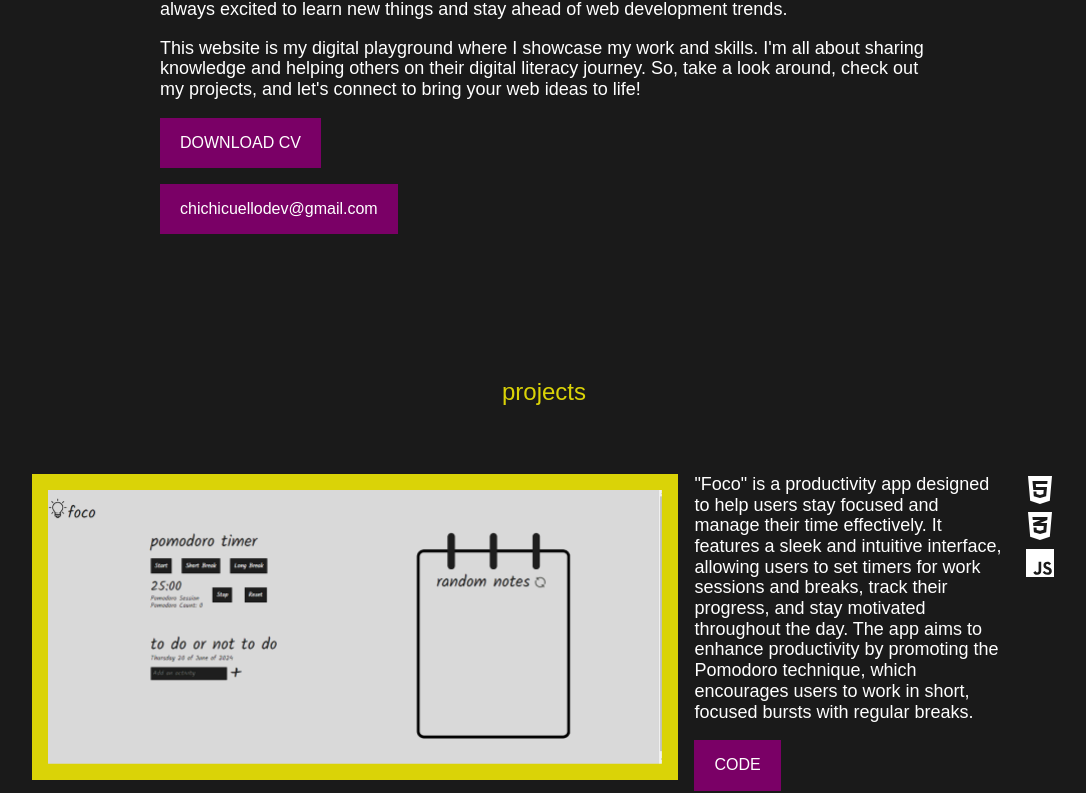
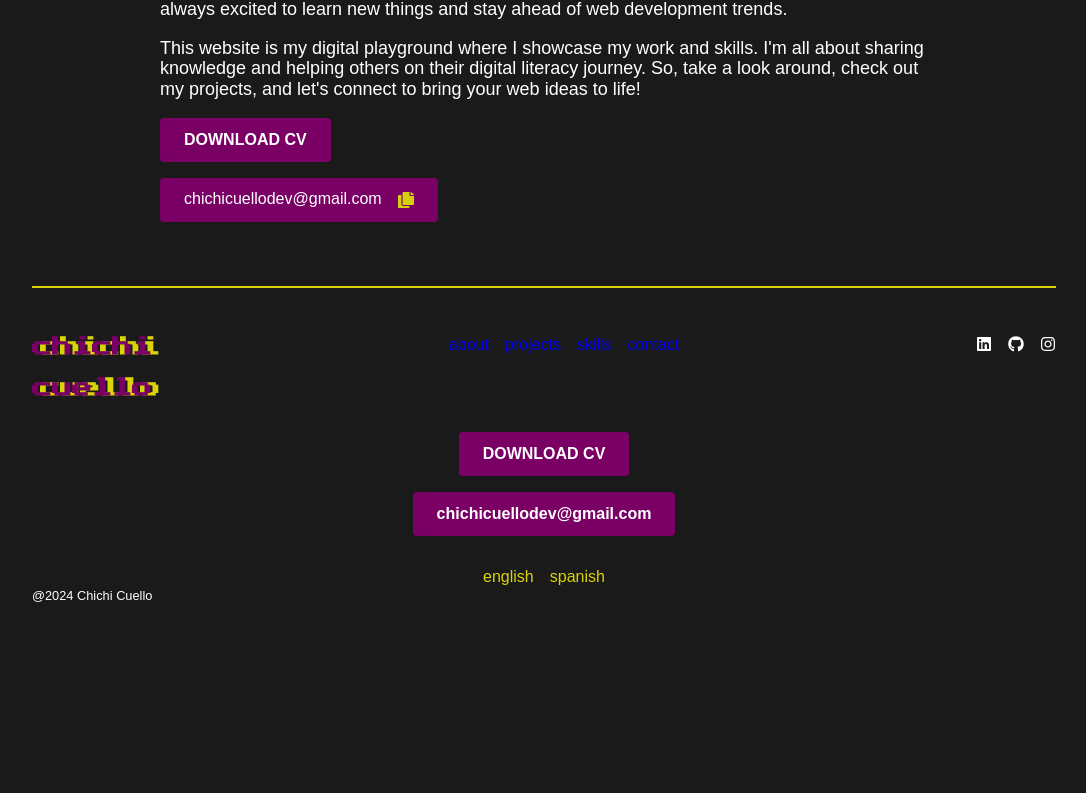
Before and after one commit to ChichiCuello/chichicuellodev, a React (Create React App) app: page /about in a window 1280 px wide. Shown: the part 897-1690 px from the top of the page, without its empty margins (96-1182 px from the left). After the commit the page ends 1518 px from the top, so only its background shows below. Built offline with nearby package versions, Linux system fonts and the light colour scheme; a web font is replaced by a local one.

Commit message:
added styles for download cv

```diff
--- a/package.json
+++ b/package.json
@@ -11,7 +11,9 @@
     "react-dom": "^18.3.1",
     "react-icons": "^5.2.1",
     "react-router-dom": "^6.23.1",
+    "react-router-hash-link": "^2.4.3",
     "react-scripts": "5.0.1",
+    "react-scroll": "^1.9.0",
     "web-vitals": "^2.1.4"
   },
   "scripts": {
--- a/src/App.css
+++ b/src/App.css
@@ -90,6 +90,7 @@
     margin: 0 5%;
   }
 }
+
 
 /* projects */
 .projects{
--- a/src/App.js
+++ b/src/App.js
@@ -1,4 +1,5 @@
 import './App.css';
+import {Routes,Route} from 'react-router-dom';
 import { Navbar } from './components/Navbar';
 import { Hero } from './components/Hero';
 import { About } from './components/About';
@@ -8,17 +9,39 @@ import {Contact} from './components/Contact'
 import { Footer } from './components/Footer';
 
 function App() {
+  const Home = () => {
+    return (
+      <div>
+        <section id="about">
+          <About />
+        </section>
+        <section id="projects">
+          <Projects />
+        </section>
+        <section id="skills">
+          <Skills />
+        </section>
+        <section id="contact">
+          <Contact />
+        </section>
+      </div>
+    );
+  }
   return (
     <>
     <Navbar />
     <Hero />
-    <About />
-    <Projects />
-    <Skills />
-    <Contact / >
+    <Routes>
+      <Route path="/" element={<Home />} />
+      <Route path="/about" element={<About />} />
+      <Route path="/projects" element={<Projects />} />
+      <Route path="/skills" element={<Skills />} />
+      <Route path="/contact" element={<Contact />} />
+    </Routes>
     <Footer />
     </>
   );
 }
 
+
 export default App;
--- a/src/components/About.jsx
+++ b/src/components/About.jsx
@@ -1,15 +1,19 @@
 import React from 'react';
 import data from '../data/data';
 import Button from './atoms/Button';
+import Email from './atoms/Email'
+
 
 export const About = () => {
+  const email = 'chichicuellodev@gmail.com';
   return (
     <section id='about' className='about'>
       <h2>{data.about.h2}</h2>
       <p>{data.about.p_1}</p>
       <p>{data.about.p_2}</p>
-      <Button text="DOWNLOAD CV"/>
-      <Button text={data.about.btn_email} />
+      <Button text="DOWNLOAD CV" className='glow'/>
+      {/* <Button text={data.about.btn_email} /> */}
+      <Email email={email} />
     </section>
   )
 }
--- a/src/components/Contact.jsx
+++ b/src/components/Contact.jsx
@@ -28,9 +28,8 @@ export const Contact = () => {
         <li><FaGithub style={{fontSize:'32'}} /></li>
         <li><FaInstagram style={{fontSize:'32'}} /></li>
         </ul>
-        <Button text="DOWNLOAD CV"/>
+        <Button text="DOWNLOAD CV" className='glow'/>
       </div>
-
       </div>
 
     </section>
--- a/src/components/Footer.jsx
+++ b/src/components/Footer.jsx
@@ -2,8 +2,11 @@ import React from 'react';
 import data from '../data/data';
 import Button from '../components/atoms/Button';
 import { FaLinkedin, FaGithub, FaInstagram } from "react-icons/fa";
+import { HashLink as Link } from 'react-router-hash-link';
+
 
 export const Footer = () => {
+
   return (
     <section id='footer' className='footer'>
       <div className='row'>
@@ -12,10 +15,10 @@ export const Footer = () => {
       <h3 className='title'><span aria-hidden='true'>cuello</span>cuello</h3>
       </div>
       <ul>
-        <li>about</li>
-        <li>projects</li>
-        <li>skills</li>
-        <li>contact</li>
+      <Link smooth to='/#about'><li>about</li></Link>
+      <Link smooth to='/#projects'><li>projects</li></Link>
+      <Link smooth to='/#skills'><li>skills</li></Link>
+      <Link smooth to='/#contact'><li>contact</li></Link>
       </ul>
       <ul>
         <li><FaLinkedin /></li>
@@ -24,8 +27,8 @@ export const Footer = () => {
       </ul>
       </div>
       <div className='buttons'>
-        <Button text="DOWNLOAD CV"/>
-        <Button text={data.about.btn_email} />
+        <Button text="DOWNLOAD CV" className='glow'/>
+        <Button text={data.about.btn_email} className='email' />
       </div>
       <div className='lang'>
         <ul><li>english
--- a/src/components/Navbar.jsx
+++ b/src/components/Navbar.jsx
@@ -2,6 +2,7 @@ import React from 'react'
 import { useState } from 'react';
 import { IconContext } from "react-icons";
 import { FaBars, FaTimes } from 'react-icons/fa';
+import { HashLink as Link } from 'react-router-hash-link';
 /* import '../App.css' */
 
 export const Navbar = () => {
@@ -24,10 +25,10 @@ export const Navbar = () => {
           </IconContext.Provider>
       </a>
       <ul className={`menu ${isMenuOpen ? 'open' : ''}`}>  {/* Conditional class for opening/closing */}
-        <li>about</li>
-        <li>projects</li>
-        <li>skills</li>
-        <li>contact</li>
+        <Link smooth to='/#about' onClick={closeMenu}><li>about</li></Link>
+        <Link smooth to='/#projects' onClick={closeMenu}><li>projects</li></Link>
+        <Link smooth to='/#skills' onClick={closeMenu}><li>skills</li></Link>
+        <Link smooth to='/#contact' onClick={closeMenu}><li>contact</li></Link>
       </ul>
     </div>
   )
--- /dev/null
+++ b/src/components/atoms/Email.jsx
@@ -0,0 +1,20 @@
+import React from 'react';
+import copyIcon from '../../assets/icons/copy.svg';
+
+const copyText = (text) => {
+  navigator.clipboard.writeText(text).then(() => {
+    alert('Text copied to clipboard: ' + text);
+  }).catch(err => {
+    console.error('Could not copy text: ', err);
+  });
+};
+
+const Email = ({ email }) => {
+  return (
+    <div className="email">
+      {email} <img src={copyIcon} alt="Copy Icon" onClick={() => copyText(email)}/>
+    </div>
+  );
+};
+
+export default Email;
--- a/src/components/atoms/button.css
+++ b/src/components/atoms/button.css
@@ -1,6 +1,70 @@
 .button{
   background-color: var(--clr-primary-purple);
   color: var(--clr-body-white);
+  font-weight: 700;
   /* margin-bottom: 0.5rem; */
-  padding: 1rem 1.25rem;
+  padding: 0.8rem 1.5rem;
+  border-radius: .25rem;
 }
+
+/* glow animation */
+.glow{
+  position: relative;
+  z-index: 0;
+}
+
+.glow::after{
+  content:" ";
+  position: absolute;
+  background-color: var(--clr-primary-purple);
+  width: 100%;
+  height: 100%;
+  top: 0;
+  left: 0;
+  z-index: -1;
+  border-radius: .25rem;
+}
+
+.glow::before{
+  content: "";
+  background: linear-gradient(
+    45deg,
+    var(--clr-primary-purple), #FF7300, #FFFB00, var(--clr-accent-green),
+    #00FFD5, #002BFF, #FF00FF, var(--clr-primary-purple)
+    );
+  position: absolute;
+  width: calc(100% + 0.25rem);
+  height: calc(100% + 0.25rem);
+  top: -0.125rem;
+  left: -0.125rem;
+  background-size: 600%;
+  z-index: -1;
+  filter: blur(0.5rem);
+
+  animation: glowing 10s linear infinite ;
+  transition: opacity .3s ease-in-out;
+  border-radius: .25rem;
+  opacity: 0;
+
+}
+
+@keyframes glowing {
+  0%{
+    background-position: 0 0;
+  }
+  50%{
+    background-position: 400% 0;
+  }
+  100%{
+    background-position: 0 0;
+  }
+}
+
+.glow:hover::before{
+  opacity: 1;
+}
+
+
+.glow:active::after{
+  background: transparent;
+}
--- a/src/index.css
+++ b/src/index.css
@@ -47,6 +47,7 @@ button{
   cursor: pointer;
   display: block;
   border: none;
+  outline: none;
 }
 
 ul{
@@ -54,8 +55,8 @@ ul{
   padding: 0 0 0 0;
 }
 a {
-  color: var(--clr-gray-body);
   cursor: pointer;
+  text-decoration: none;
 }
 
 li{
@@ -76,3 +77,18 @@ p{
 .basic-margin {
   margin: 0 10%;
 }
+
+.email{
+  display: inline-flex;
+  align-items: center; /* Align items vertically in the center */
+  gap: 1rem;
+  background-color: var(--clr-primary-purple);
+  color: var(--clr-body-white);
+  /* margin-bottom: 0.5rem; */
+  padding: 0.8rem 1.5rem;
+  border-radius: .25rem;
+}
+
+.email img{
+  cursor: pointer;
+}
--- a/src/index.js
+++ b/src/index.js
@@ -1,5 +1,6 @@
 import React from 'react';
 import ReactDOM from 'react-dom/client';
+import { BrowserRouter } from 'react-router-dom';
 import './index.css';
 import App from './App';
 import reportWebVitals from './reportWebVitals';
@@ -7,7 +8,9 @@ import reportWebVitals from './reportWebVitals';
 const root = ReactDOM.createRoot(document.getElementById('root'));
 root.render(
   <React.StrictMode>
+    <BrowserRouter>
     <App />
+    </BrowserRouter>
   </React.StrictMode>
 );
 
```
Also changed, not shown: src/components/atoms/email.css (added), 2 other files (tests, documents, lock files or other folders).
